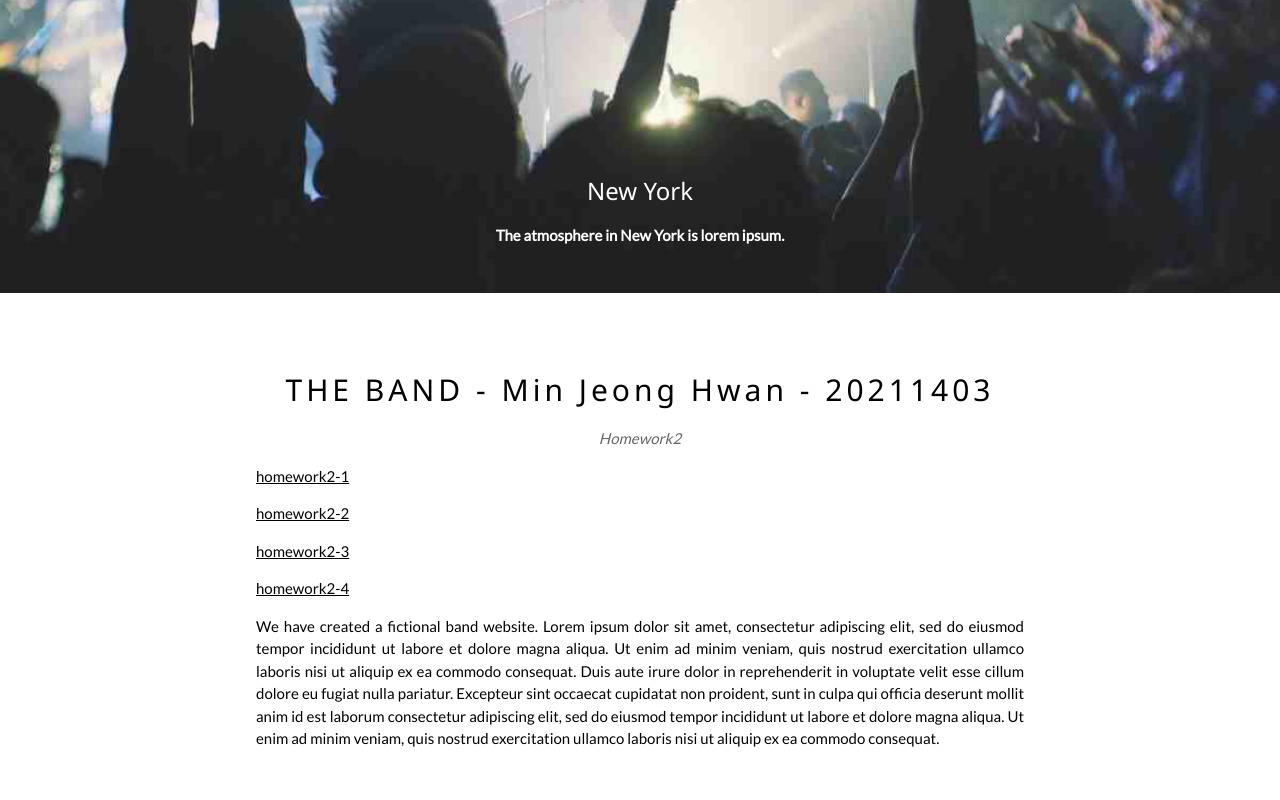
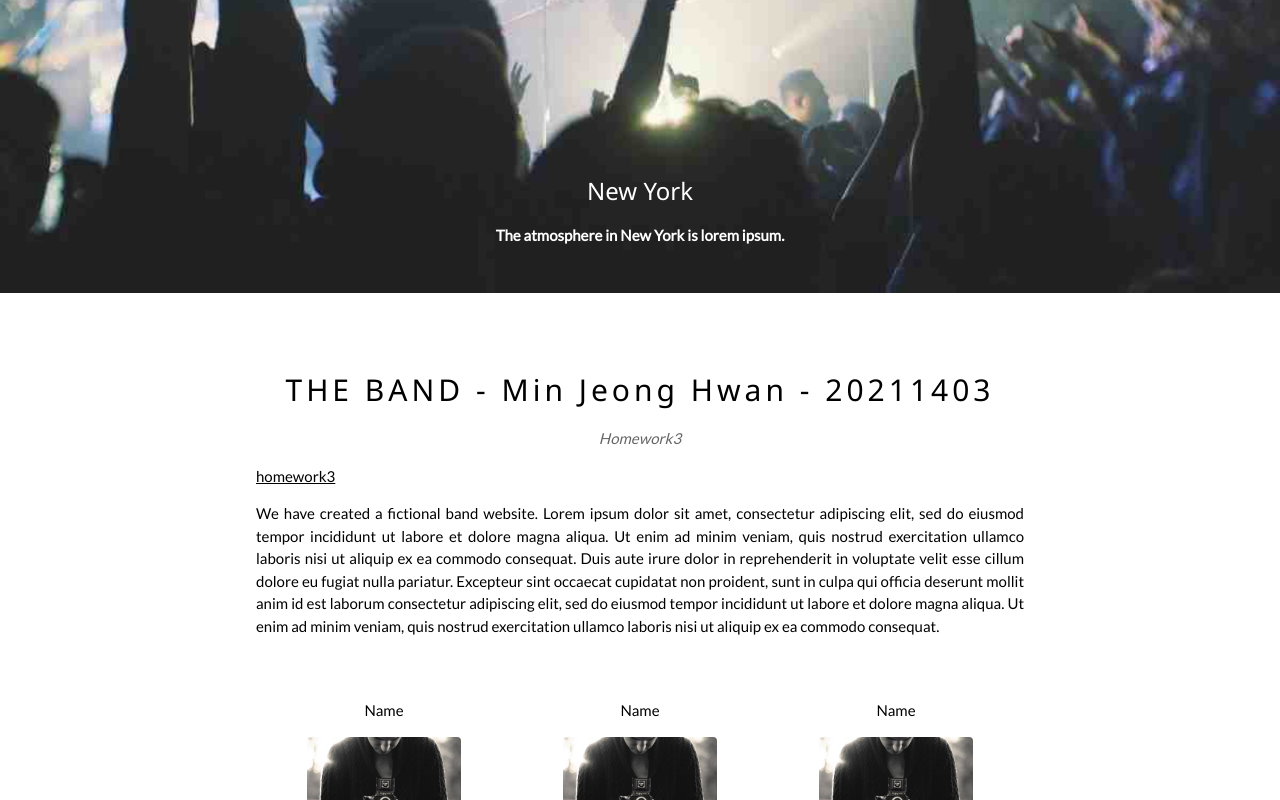
Before and after one commit to Min53/minjeonghwan.github.io, a plain HTML site: page index.html in a window 1280 px wide. Shown: the part 393-1193 px from the top of the page. Drawn offline with nearby package versions, Linux system fonts and the light colour scheme.

Commit message:
Update index.html

```diff
--- a/index.html
+++ b/index.html
@@ -71,11 +71,8 @@ body {font-family: "Lato", sans-serif}
   <!-- The Band Section -->
   <div class="w3-container w3-content w3-center w3-padding-64" style="max-width:800px" id="band">
     <h2 class="w3-wide">THE BAND - Min Jeong Hwan - 20211403</h2>
-    <p class="w3-opacity"><i>Homework2</i></p>
-    <p class="w3-justify"><a href="homework21.html">homework2-1</a></p>
-    <p class="w3-justify"><a href="homework22.html">homework2-2</a></p>
-    <p class="w3-justify"><a href="homework23.html">homework2-3</a></p>
-    <p class="w3-justify"><a href="homework24.html">homework2-4</a></p>
+    <p class="w3-opacity"><i>Homework3</i></p>
+    <p class="w3-justify"><a href="homework3.html">homework3</a></p>
     <p class="w3-justify">We have created a fictional band website. Lorem ipsum dolor sit amet, consectetur adipiscing elit, sed do eiusmod tempor incididunt ut labore et dolore magna aliqua. Ut enim ad minim veniam, quis nostrud exercitation ullamco laboris nisi ut aliquip
       ex ea commodo consequat. Duis aute irure dolor in reprehenderit in voluptate velit esse cillum dolore eu fugiat nulla pariatur. Excepteur sint occaecat cupidatat non proident, sunt in culpa qui officia deserunt mollit anim id est laborum consectetur
       adipiscing elit, sed do eiusmod tempor incididunt ut labore et dolore magna aliqua. Ut enim ad minim veniam, quis nostrud exercitation ullamco laboris nisi ut aliquip ex ea commodo consequat.</p>
```
